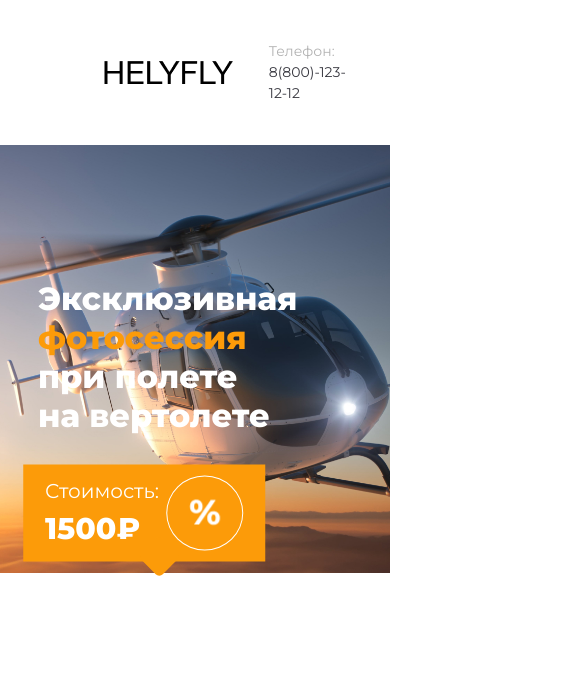
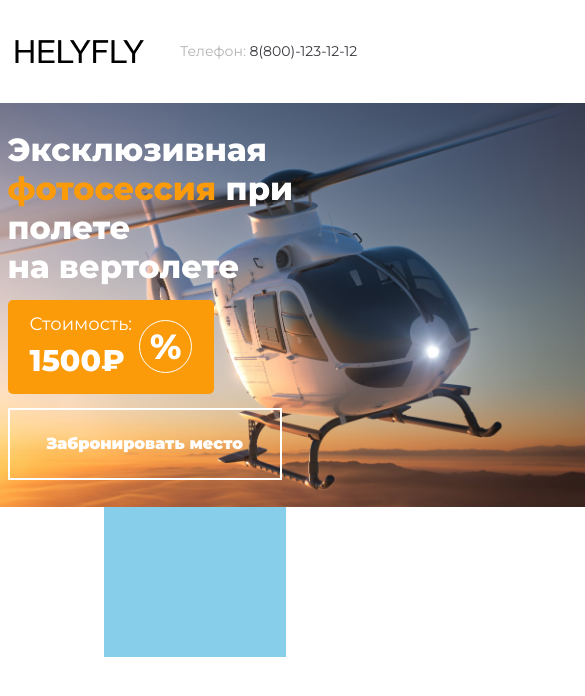
Before and after one commit to vertjs/helyfly, a website: page #src/index.pug in a window 390 px wide. Shown: the top 696 px of the page, 585 px wide, since content can reach past the window. Drawn offline with nearby package versions, Linux system fonts and the light colour scheme; files that its build step writes are made by us from their sources; files whose address does not match are found by name.

Commit message:
fix content

```diff
--- a/#src/index.pug
+++ b/#src/index.pug
@@ -6,7 +6,8 @@ html(lang="ru")
     main.page
       include _header.pug
       .main-screen
-        .main-screen__bg
+        .main-screen__bg.ibg
+          img(src="../img/bg_main.jpg" alt="helicopter")
         .main-screen__content
           .main-screen__heading
             h1 Эксклюзивная <span>фотосессия </span>при полете<br>на вертолете
@@ -15,6 +16,8 @@ html(lang="ru")
               p Стоимость:
               p 1500&#8381;
             .main-screen__percent
-              img(src="../img/icons/percent.png" alt="percent-symbol")
+              img(src="../img/icons/percent.png")
           a.main-screen__reserv(href="")
             p Забронировать место
+      include _depiction.pug
+    script(src="./js/script.js")
--- a/#src/js/script.js
+++ b/#src/js/script.js
@@ -1,10 +1,10 @@
 let ready = () => {
-	document.querySelectorAll(".ibg").forEach(el => {
-		if(el.querySelector('img')) {
-			el.style.backgroundImage = 'url('+el.querySelector('img').getAttribute('src')+')';
-			el.querySelector('img').style.display = 'none';
-		}
-	});
+  document.querySelectorAll(".ibg").forEach(el => {
+    if(el.querySelector('img')) {
+      el.style.backgroundImage = 'url('+el.querySelector('img').getAttribute('src')+')';
+      el.querySelector('img').style.visibility = 'hidden';
+    }
+  });
 }
 
 document.addEventListener("DOMContentLoaded", ready);
--- a/#src/scss/content.scss
+++ b/#src/scss/content.scss
@@ -1,36 +1,32 @@
 .main-screen {
+		position: relative;
 		width: 100%;
-    flex: 1 0 100%;
-    position: relative;
+		display: flex;
+		flex-direction: column;
+		align-items: center;
+		justify-content: center;
     &__bg {
-        position: absolute;
-        min-width: 100%;
+			width: 100%;
+			min-width: 920px;
       height: 100%;
-        top: 0;
-        left: 0;
-        bottom: 0;
+      background-size: cover;
+      background-repeat: no-repeat;
       background-image: url("../img/bg_main.jpg");
-        background-size: 100%;
-        background-position: calc(100% / 1.5) 0%;
-        background-repeat: no-repeat;
-        @media (max-width:920px) {
-            background-image: url("../img/bg_main.jpg");
-            background-size: calc(100% * 2.5);
-            background-position: calc(100% / 1.5) 0%;
-            background-repeat: no-repeat;
-        }
-
     }
     &__content {
+			width: 46.8%;
 			position: absolute;
-        top: 40%;
-        left: 43%;
-        @include tr(-50%, -50%, 0);
 			display: flex;
 			flex-direction: column;
-        align-items: start;
+			align-items: flex-start;
+
+			@media (max-width: 920px) {
+				width: 100%;
+				margin-left: 15px;
+			}
     }
     &__heading {
+			position: relative;
 			h1 {
 					color: $addColor;
 					font-family: $fontFamily;
@@ -38,34 +34,46 @@
 					font-weight: bold;
 					font-size: 40px;
 					line-height: 49px;
+					@media (max-width: 920px) {
+						font-size: 32px;
+						line-height: 39px;
+					}
 					span {
 						color: $mainColor;
-            }
-            @media (max-width:920px) {
-                font-size: 32px;
-                line-height: 39px;
-                padding: 0 15px;
 					}
 			}
     }
     &__price {
 			background-color: $mainColor;
 			display: flex;
+			align-content: center;
 			padding: 11px 22px;
 			position: relative;
 			margin: 30px 0;
+			border-radius: 5px;
+			@media (max-width: 920px) {
+				margin: 14px 0;
+			}
 			p {
-            line-height: 1.5;
+				line-height: 1.3;
 				color: $addColor;
 				font-family: $fontFamily;
 				font-style: normal;
 				&:first-child {
-                font-weight: normal;
+					font-weight: 400;
 					font-size: 20px;
+					@media (max-width: 920px) {
+						font-size: 18px;
+						line-height: 1.5;
+					}
 				}
 				&:last-of-type {
 					font-weight: 800;
+					font-size: 35px;
+					@media (max-width: 920px) {
 						font-size: 30px;
+						line-height: 1.5;
+					}
 				}
 			}
 			&:after {
@@ -80,29 +88,37 @@
 				border-radius: 5px;
 				@include tr(-50%, 0, 0);
 				transform: rotate(45deg);
+				z-index: -10;
 			}
     }
     &__percent {
+			width: 53px;
+			height: 53px;
 			box-sizing: border-box;
-        padding: 11px 22px;
 			border: 1px solid $addColor;
 			border-radius: 50%;
 			display: flex;
 			justify-content: center;
 			align-items: center;
-        margin-left: 7px
+			margin-left: 7px;
+			align-self: center;
 		}
     &__reserv {
 			border: 2px solid $addColor;
+			position: relative;
 			p {
 				font-family: $fontFamily;
 				font-style: normal;
 				font-weight: 900;
-            font-size: 18px;
+				font-size: 1.2vw;
 				line-height: 22px;
 				text-align: center;
 				color: $addColor;
 				padding: 24px 37px;
+				@media (max-width: 920px) {
+					font-size: 16px;
+					line-height: 20px;
 				}
 			}
     }
+}
--- a/#src/scss/depiction.scss
+++ b/#src/scss/depiction.scss
@@ -1,7 +1,6 @@
 .main-depiction {
     width: 46.8%;
     display: block;
-    margin: auto;
     background-color: skyblue;
-    flex: 1 1 100%;
+    margin: 0 auto;
 }
--- a/#src/scss/header.scss
+++ b/#src/scss/header.scss
@@ -4,6 +4,10 @@
         width: 46.8%;
         display: block;
         margin: auto;
+        @media (max-width: 920px) {
+            width: 100%;
+            margin-left: 15px;
+        }
     }
     &__content-main {
         display: flex;
--- a/#src/scss/ui.scss
+++ b/#src/scss/ui.scss
@@ -1,10 +1,8 @@
 .ibg {
-    background-repeat: no-repeat;
-    background-size: cover;
-    background-position: center;
-    img {
-        display: none;
-    }
+	img {
+		width: 100%;
+	}
+
 }
 
 .slick-slider{position: relative;
```
Also changed, not shown: helyfly/js/script.js (+6 -6 lines), #src/_depiction.html (deleted), #src/_depiction.pug (renamed from #src/_dopiction.pug), helyfly/css/style.css, helyfly/css/style.min.css, helyfly/index.html, helyfly/js/script.min.js. Lines whose indentation alone changed are shown as unchanged.
